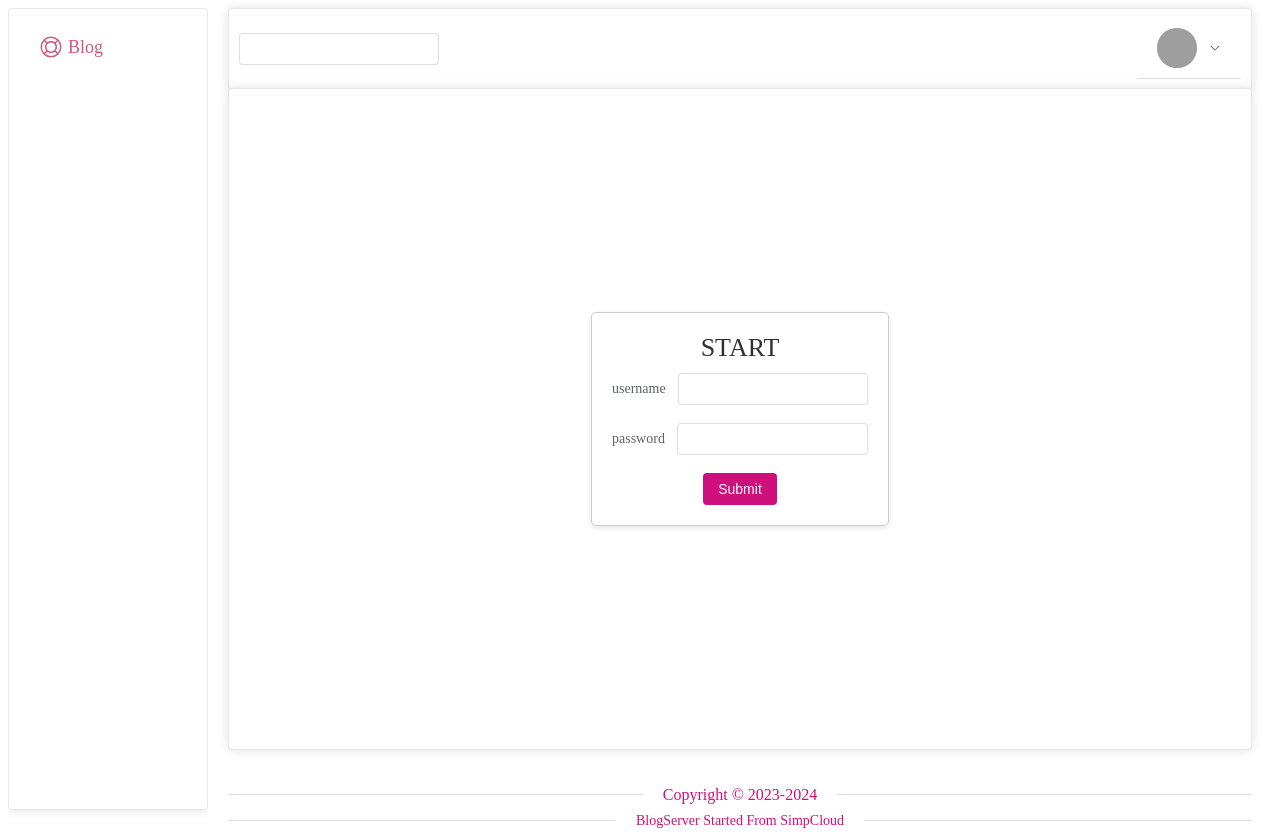
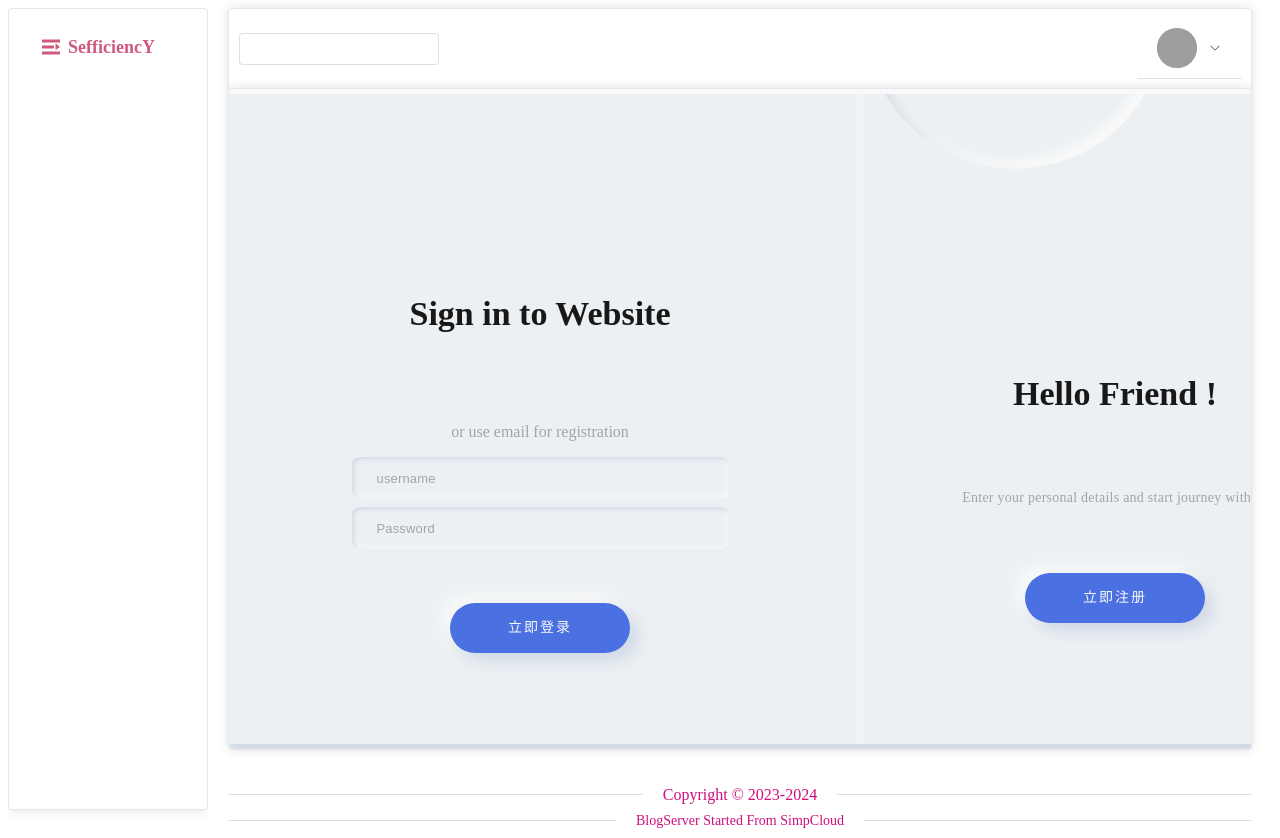
Before and after one commit to chelizichen/BlogServer, a Vue app in the folder client/: page /login in a window 1280 px wide. Built offline with nearby package versions, Linux system fonts and the light colour scheme; grey boxes are pictures that could not be loaded.

Commit message:
feat:优化

```diff
--- a/client/package.json
+++ b/client/package.json
@@ -26,6 +26,7 @@
     "lodash": "^4.17.21",
     "moment": "^2.30.1",
     "pinia": "^2.1.7",
+    "sass": "^1.72.0",
     "spark-md5": "^3.0.2",
     "vue": "^3.4.15",
     "vue-router": "^4.2.5",
--- a/client/src/components/layout.vue
+++ b/client/src/components/layout.vue
@@ -18,11 +18,13 @@ export default {
             style="border: none"
           >
             <el-menu-item>
-              <el-icon style="color: rgb(207, 90, 124); font-size: 36px"
-                ><Help
-              /></el-icon>
+              <el-icon style="color: rgb(207, 90, 124); font-size: 24px">
+                <Expand />
+              </el-icon>
               <template #title>
-                <div style="color: rgb(207, 90, 124); font-size: 18px">Blog</div>
+                <div style="color: rgb(207, 90, 124); font-size: 18px; font-weight: 900">
+                  SefficiencY
+                </div>
               </template>
             </el-menu-item>
             <template v-for="(item, index) in routes" :key="index">
--- a/client/src/router/index.ts
+++ b/client/src/router/index.ts
@@ -39,13 +39,13 @@ export const routes = [
     path: '/effs',
     name: '事件列表',
     component: () => import('../views/Events/List.vue'),
-    level:5
+    level:4
   },
   {
     path: '/create_event',
     name: '创建事件',
     component: () => import('../views/Events/Edit.vue'),
-    level:4
+    level:5
   },
   {
     path: '/phone',
--- a/client/src/views/Login/index.vue
+++ b/client/src/views/Login/index.vue
@@ -29,47 +29,220 @@ async function saveToken() {
     router.push("/home");
   }
 }
+const isLogin = ref(true);
 </script>
 <template>
-  <div class="body">
-    <div class="container">
-      <div class="hello">START</div>
-      <el-form>
-        <el-form-item label="username">
-          <el-input v-model="name" />
-        </el-form-item>
-        <el-form-item label="password">
-          <el-input v-model="password" type="password" />
-        </el-form-item>
-        <el-button
-          type="primary"
-          style="background-color: rgb(207, 15, 124); border: none"
-          @click="saveToken()"
-          >Submit</el-button
-        >
-      </el-form>
+  <div class="center">
+    <div class="main-box">
+      <div :class="['container', 'container-register', { 'is-txl': isLogin }]">
+        <form>
+          <h2 class="title">Create Account</h2>
+          <span class="text">or use email for registration</span>
+          <input class="form__input" type="text" placeholder="Name" />
+          <input class="form__input" type="text" placeholder="Email" />
+          <input class="form__input" type="password" placeholder="Password" />
+          <div class="primary-btn">立即注册</div>
+        </form>
+      </div>
+      <div :class="['container', 'container-login', { 'is-txl is-z200': isLogin }]">
+        <form>
+          <h2 class="title">Sign in to Website</h2>
+          <span class="text">or use email for registration</span>
+          <input class="form__input" type="text" placeholder="username" v-model="name" />
+          <input
+            class="form__input"
+            type="password"
+            placeholder="Password"
+            v-model="password"
+          />
+          <div class="primary-btn" @click="saveToken">立即登录</div>
+        </form>
+      </div>
+      <div :class="['switch', { login: isLogin }]">
+        <div class="switch__circle"></div>
+        <div class="switch__circle switch__circle_top"></div>
+        <div class="switch__container">
+          <h2>{{ isLogin ? "Hello Friend !" : "Welcome Back !" }}</h2>
+          <p>
+            {{
+              isLogin
+                ? "Enter your personal details and start journey with us"
+                : "To keep connected with us please login with your personal info"
+            }}
+          </p>
+          <div class="primary-btn" @click="isLogin = !isLogin">
+            {{ isLogin ? "立即注册" : "立即登录" }}
+          </div>
+        </div>
+      </div>
     </div>
   </div>
 </template>
 
-<style lang="less">
-.body {
+<style lang="scss">
+.center {
   display: flex;
+  align-items: center;
   justify-content: center;
-  align-items: center;
+  width: 100%;
   height: 80vh;
-  background-color: #ffffff;
+}
+.main-box {
+  position: relative;
+  width: 1000px;
+  min-width: 1000px;
+  min-height: 600px;
+  height: 600px;
+  padding: 25px;
+  background-color: #ecf0f3;
+  box-shadow: 10px 10px 10px #d1d9e6, -10px -10px 10px #f9f9f9;
+  border-radius: 12px;
+  overflow: hidden;
   .container {
+    display: flex;
+    justify-content: center;
+    align-items: center;
+    position: absolute;
+    top: 0;
+    width: 600px;
+    height: 100%;
+    padding: 25px;
+    background-color: #ecf0f3;
+    transition: all 1.25s;
+    form {
+      display: flex;
+      justify-content: center;
+      align-items: center;
+      flex-direction: column;
+      width: 100%;
+      height: 100%;
+      color: #a0a5a8;
+      .title {
+        font-size: 34px;
+        font-weight: 700;
+        line-height: 3;
+        color: #181818;
+      }
+      .text {
+        margin-top: 30px;
+        margin-bottom: 12px;
+      }
+      .form__input {
+        width: 350px;
+        height: 40px;
+        margin: 4px 0;
+        padding-left: 25px;
+        font-size: 13px;
+        letter-spacing: 0.15px;
+        border: none;
+        outline: none;
+        // font-family: 'Montserrat', sans-serif;
+        background-color: #ecf0f3;
+        transition: 0.25s ease;
+        border-radius: 8px;
+        box-shadow: inset 2px 2px 4px #d1d9e6, inset -2px -2px 4px #f9f9f9;
+        &::placeholder {
+          color: #a0a5a8;
+        }
+      }
+    }
+  }
+  .container-register {
+    z-index: 100;
+    left: calc(100% - 600px);
+  }
+  .container-login {
+    left: calc(100% - 600px);
+    z-index: 0;
+  }
+  .is-txl {
+    left: 0;
+    transition: 1.25s;
+    transform-origin: right;
+  }
+  .is-z200 {
+    z-index: 200;
+    transition: 1.25s;
+  }
+  .switch {
+    display: flex;
+    justify-content: center;
+    align-items: center;
+    position: absolute;
+    top: 0;
+    left: 0;
+    height: 100%;
+    width: 400px;
+    padding: 50px;
+    z-index: 200;
+    transition: 1.25s;
+    background-color: #ecf0f3;
+    overflow: hidden;
+    box-shadow: 4px 4px 10px #d1d9e6, -4px -4px 10px #f9f9f9;
+    color: #a0a5a8;
+    .switch__circle {
+      position: absolute;
+      width: 500px;
+      height: 500px;
+      border-radius: 50%;
+      background-color: #ecf0f3;
+      box-shadow: inset 8px 8px 12px #d1d9e6, inset -8px -8px 12px #f9f9f9;
+      bottom: -60%;
+      left: -60%;
+      transition: 1.25s;
+    }
+    .switch__circle_top {
+      top: -30%;
+      left: 60%;
+      width: 300px;
+      height: 300px;
+    }
+    .switch__container {
+      display: flex;
+      justify-content: center;
+      align-items: center;
+      flex-direction: column;
+      position: absolute;
+      width: 400px;
+      padding: 50px 55px;
+      transition: 1.25s;
+      h2 {
+        font-size: 34px;
+        font-weight: 700;
+        line-height: 3;
+        color: #181818;
+      }
+      p {
+        font-size: 14px;
+        letter-spacing: 0.25px;
+        text-align: center;
+        line-height: 1.6;
+      }
+    }
+  }
+  .login {
+    left: calc(100% - 400px);
+    .switch__circle {
+      left: 0;
+    }
+  }
+  .primary-btn {
+    width: 180px;
+    height: 50px;
+    border-radius: 25px;
+    margin-top: 50px;
     text-align: center;
-    width: 20vw;
-    padding: 20px;
-    border: 1px solid #ccc;
-    border-radius: 5px;
-    box-shadow: 0 2px 5px rgba(0, 0, 0, 0.1);
-    .hello {
-      margin-bottom: 10px;
-      font-size: 26px;
-      color: var(--el-button-hover-bg-color);
+    line-height: 50px;
+    font-size: 14px;
+    letter-spacing: 2px;
+    background-color: #4b70e2;
+    color: #f9f9f9;
+    cursor: pointer;
+    box-shadow: 8px 8px 16px #d1d9e6, -8px -8px 16px #f9f9f9;
+    &:hover {
+      box-shadow: 4px 4px 6px 0 rgb(255 255 255 / 50%),
+        -4px -4px 6px 0 rgb(116 125 136 / 50%),
+        inset -4px -4px 6px 0 rgb(255 255 255 / 20%), inset 4px 4px 6px 0 rgb(0 0 0 / 40%);
     }
   }
 }
```
Also changed, not shown: 1 other file (tests, documents, lock files or other folders).
